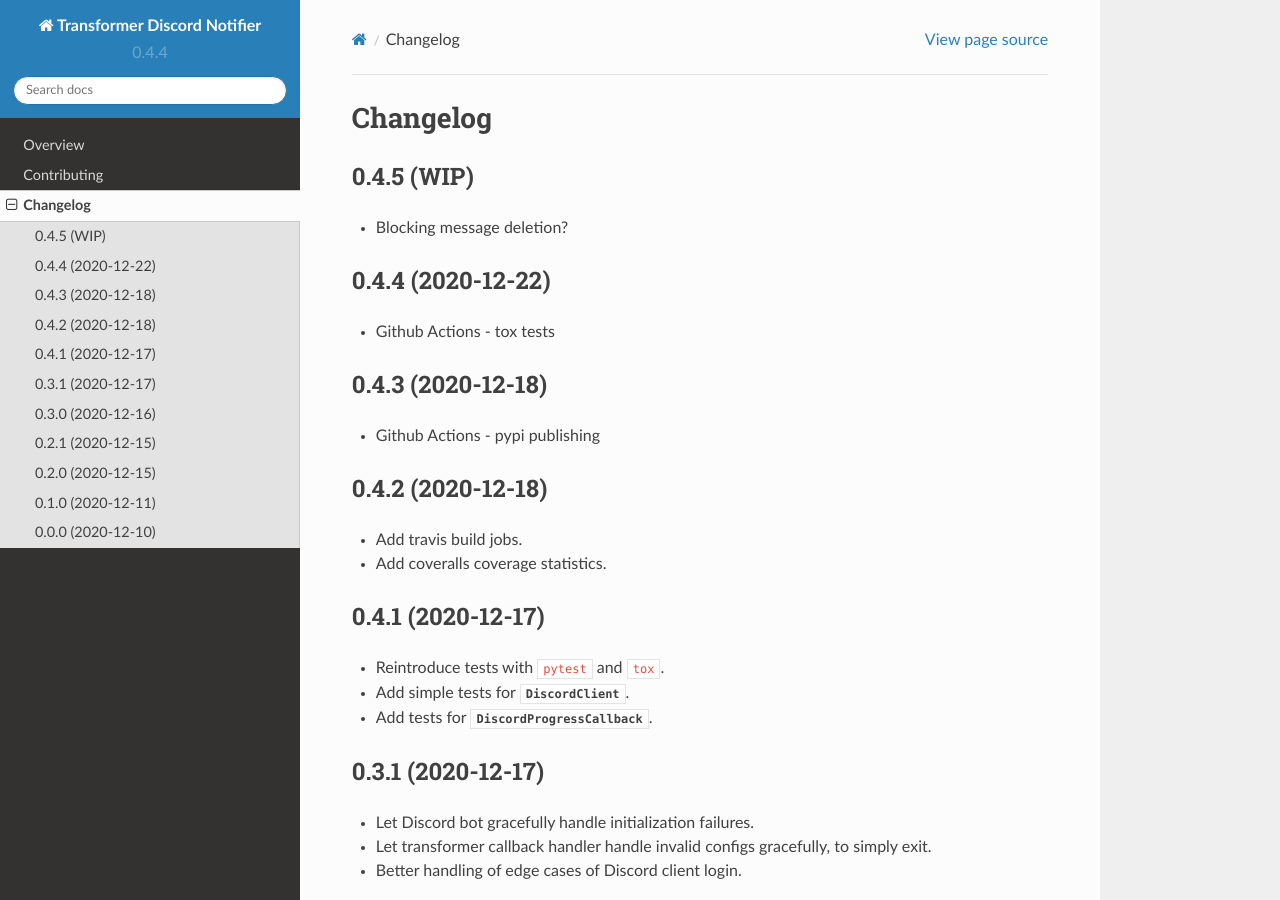
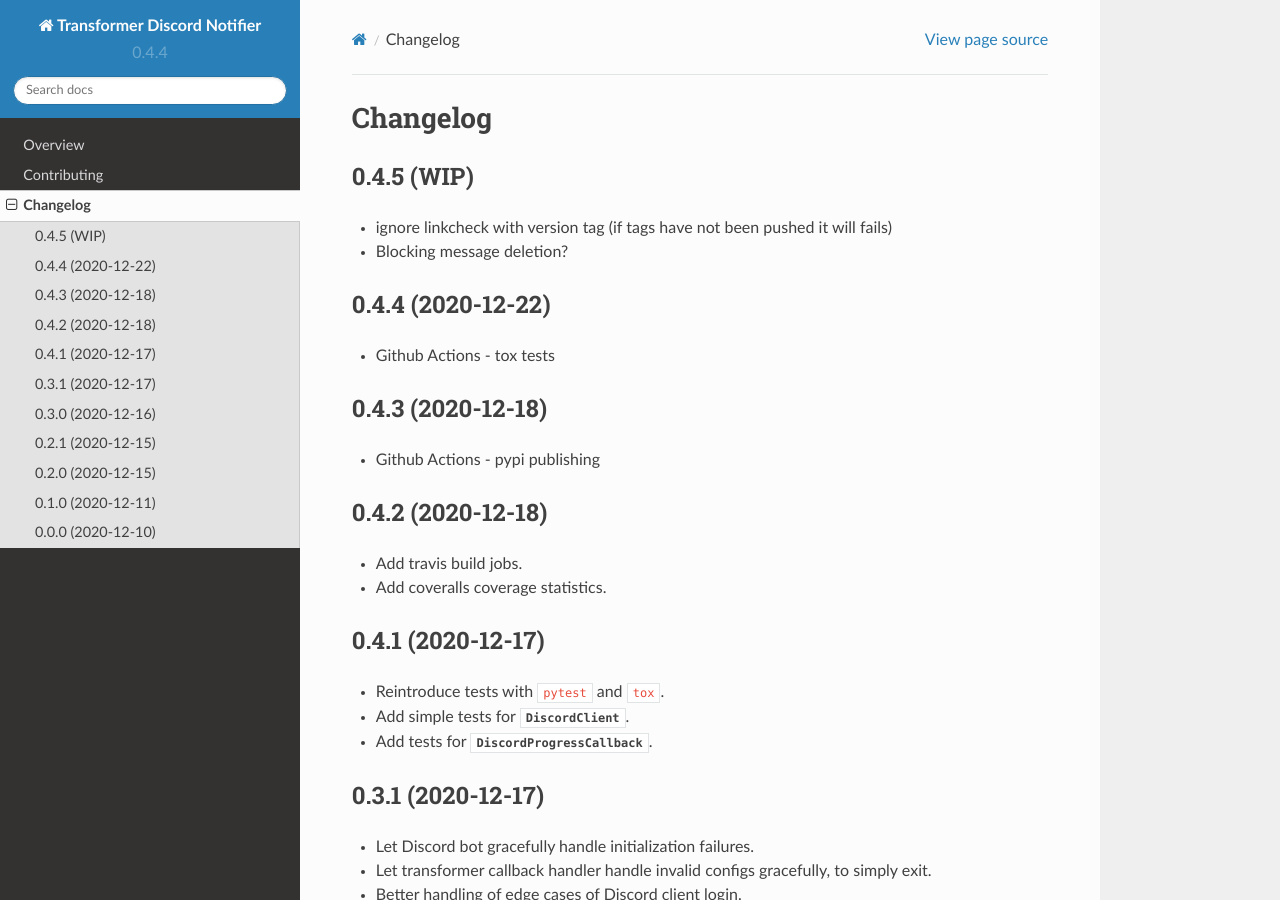
Before and after one commit to Querela/python-transformer-discord-notifier, a Sphinx documentation site: the page built from docs/changelog.rst, in a window 1280 px wide and 900 px high. Built offline with Sphinx 7.4.7 and the Read the Docs theme 2.0.0, drawn with Linux system fonts in a browser that asks for light colours; pages that are not in the unit, such as notebooks, are missing from menus.

Commit message:
Linkcheck badge tags link on ignore list

```diff
--- a/CHANGELOG.rst
+++ b/CHANGELOG.rst
@@ -5,6 +5,7 @@
 0.4.5 (WIP)
 -----------
 
+* ignore linkcheck with version tag (if tags have not been pushed it will fails)
 * Blocking message deletion?
 
 0.4.4 (2020-12-22)
--- a/docs/conf.py
+++ b/docs/conf.py
@@ -55,6 +55,11 @@
 napoleon_use_rtype = False
 napoleon_use_param = False
 
+linkcheck_ignore = [
+    # version comparison badge link (fails if tags have not been pushed yet)
+    r"^https://github\.com/Querela/python-transformer-discord-notifier/compare/v.+\.\.\.master$",
+]
+
 linkcheck_anchors_ignore = [
     "^!",
     # https://github.com/Querela/discord-notifier-bot#bot-creation-etc
```
